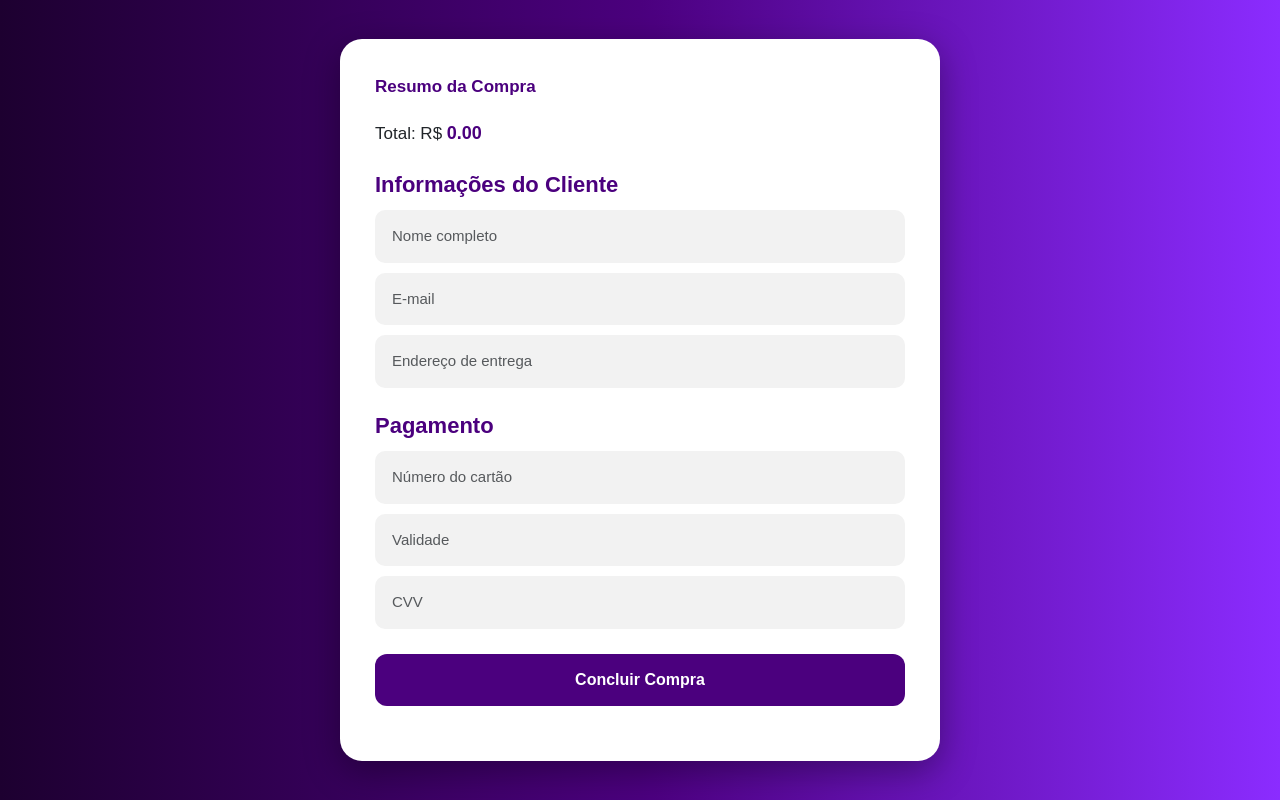
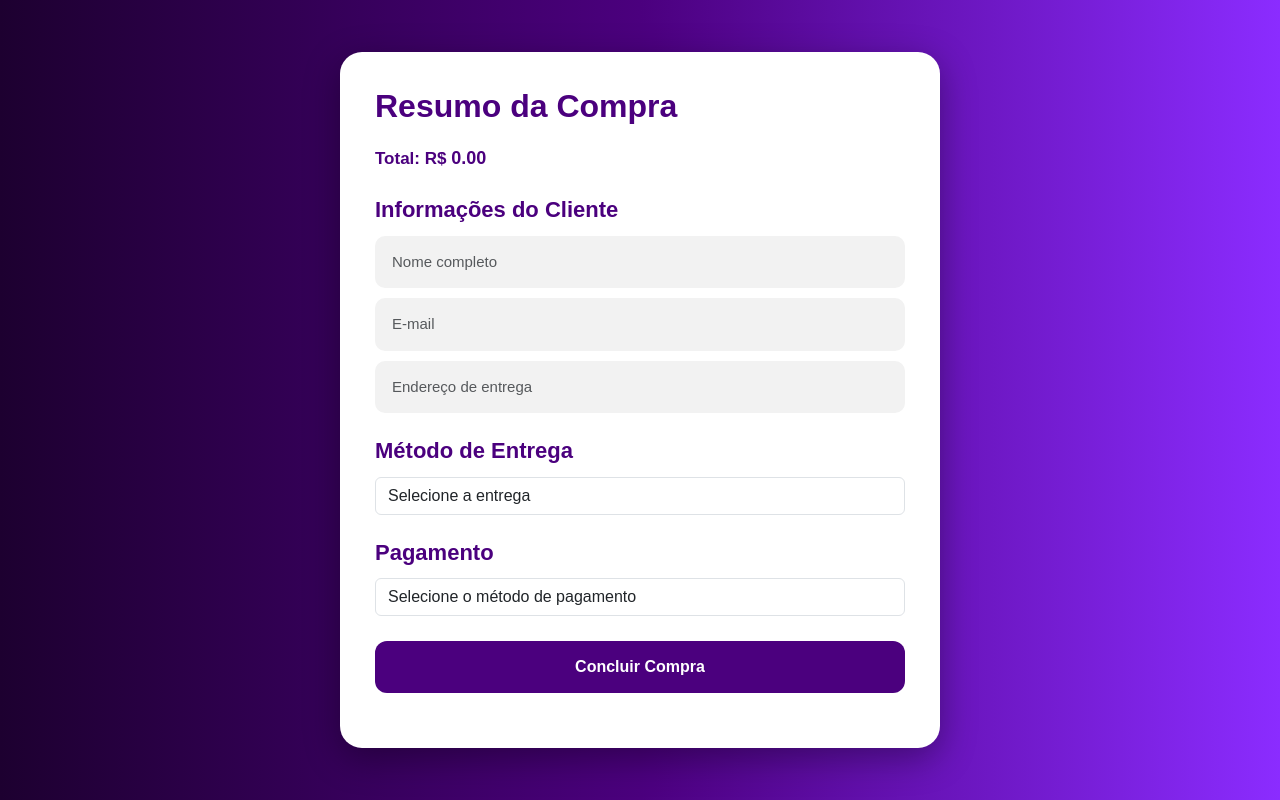
Before and after one commit to misticmoonon/mistc, a plain HTML site: page checkout.html in a window 1280 px wide. Both pictures are taken after a click on the button "Concluir Compra". Drawn offline with nearby package versions, Linux system fonts and the light colour scheme.

Commit message:
Atualização checkout

```diff
--- a/checkout.html
+++ b/checkout.html
@@ -12,15 +12,15 @@
     .checkout-container h2 { margin-bottom: 20px; }
     .checkout-container ul { list-style: none; padding: 0; margin-bottom: 20px; }
     .checkout-container li { display: flex; justify-content: space-between; padding: 5px 0; border-bottom: 1px solid #ccc; }
-    .checkout-container input, .checkout-container button { margin-bottom: 10px; }
+    .checkout-container input, .checkout-container select, .checkout-container button { margin-bottom: 10px; }
     .button-finalizar { background-color: rgb(66, 0, 128); color: rgb(212, 195, 195); width: 100%; }
-
+    #qrCode { display: block; margin: 10px auto; max-width: 200px; }
   </style>
 </head>
 <body>
 
 <div class="checkout-container">
-  <p>Resumo da Compra</h2>
+  <h2>Resumo da Compra</h2>
   <ul id="resumoCarrinho"></ul>
   <p>Total: R$ <span id="totalCompra">0.00</span></p>
 
@@ -29,22 +29,48 @@
   <input type="email" id="emailCliente" placeholder="E-mail" class="form-control">
   <input type="text" id="enderecoCliente" placeholder="Endereço de entrega" class="form-control">
 
+  <h3>Método de Entrega</h3>
+  <select id="metodoEntrega" class="form-control">
+    <option value="">Selecione a entrega</option>
+    <option value="padrao">Padrão</option>
+    <option value="expresso">Expresso</option>
+  </select>
+
   <h3>Pagamento</h3>
+  <select id="metodoPagamento" class="form-control" onchange="atualizarCamposPagamento()">
+    <option value="">Selecione o método de pagamento</option>
+    <option value="cartao_credito">Cartão de Crédito</option>
+    <option value="cartao_debito">Cartão de Débito</option>
+    <option value="pix">Pix</option>
+    <option value="boleto">Boleto Bancário</option>
+  </select>
+
+  <div id="camposCartao" style="display:none;">
     <input type="text" id="cartaoCliente" placeholder="Número do cartão" class="form-control">
     <input type="text" id="validadeCartao" placeholder="Validade" class="form-control">
     <input type="text" id="cvvCartao" placeholder="CVV" class="form-control">
+  </div>
 
-  <button onclick="concluirCompra()" class="button0 button-finalizar">Concluir Compra</button>
+  <div id="camposPix" style="display:none;">
+    <p>Use o QR code abaixo para efetuar o pagamento via Pix:</p>
+    <img id="qrCode" src="" alt="QR Code Pix">
+    <button type="button" onclick="gerarQR()">Gerar QR Code</button>
+  </div>
+
+  <div id="camposBoleto" style="display:none;">
+    <p>O boleto será gerado após a confirmação do pedido.</p>
+  </div>
+
+  <button onclick="concluirCompra()" class="button-finalizar">Concluir Compra</button>
 </div>
 
 <script>
-  // Recuperar carrinho do LocalStorage
   let carrinho = JSON.parse(localStorage.getItem('carrinho')) || [];
-  let total = localStorage.getItem('total') || "0.00";
+  let total = parseFloat(localStorage.getItem('total')) || 0.00;
 
   const resumoCarrinho = document.getElementById('resumoCarrinho');
   const totalCompra = document.getElementById('totalCompra');
-  totalCompra.textContent = total;
+  totalCompra.textContent = total.toFixed(2);
 
   carrinho.forEach(item => {
       const li = document.createElement('li');
@@ -52,20 +78,47 @@ carrinho.forEach(item => {
       resumoCarrinho.appendChild(li);
   });
 
+  function atualizarCamposPagamento() {
+    const metodo = document.getElementById('metodoPagamento').value;
+    const camposCartao = document.getElementById('camposCartao');
+    document.getElementById('camposPix').style.display = metodo === 'pix' ? 'block' : 'none';
+    document.getElementById('camposBoleto').style.display = metodo === 'boleto' ? 'block' : 'none';
+    camposCartao.style.display = (metodo === 'cartao_credito' || metodo === 'cartao_debito') ? 'block' : 'none';
+    if(metodo === 'pix') gerarQR(); // gera QR ao selecionar Pix
+  }
+
+  function gerarQR() {
+    const valorPix = total.toFixed(2);
+    const chavePix = "meuemail@exemplo.com";
+    const textoQR = `PIX:${chavePix};VALOR:${valorPix};`;
+    const qrImg = document.getElementById('qrCode');
+    qrImg.src = `https://api.qrserver.com/v1/create-qr-code/?size=200x200&data=${encodeURIComponent(textoQR)}`;
+  }
 
   function concluirCompra() {
       const nome = document.getElementById('nomeCliente').value;
       const email = document.getElementById('emailCliente').value;
       const endereco = document.getElementById('enderecoCliente').value;
+      const entrega = document.getElementById('metodoEntrega').value;
+      const pagamento = document.getElementById('metodoPagamento').value;
 
-      if(!nome || !email || !endereco) {
-          alert('Por favor, preencha todos os dados!');
+      if (!nome || !email || !endereco || !entrega || !pagamento) {
+          alert('Por favor, preencha todos os dados e selecione método de entrega e pagamento!');
           return;
+      }
+
+      if (pagamento === 'cartao_credito' || pagamento === 'cartao_debito') {
+          const numero = document.getElementById('cartaoCliente').value;
+          const validade = document.getElementById('validadeCartao').value;
+          const cvv = document.getElementById('cvvCartao').value;
+          if (!numero || !validade || !cvv) {
+              alert('Por favor, preencha os dados do cartão!');
+              return;
+          }
       }
 
       alert('Compra concluída com sucesso!\nObrigado pela preferência.');
 
-      // Limpar LocalStorage e redirecionar para página inicial
       localStorage.removeItem('carrinho');
       localStorage.removeItem('total');
       window.location.href = "index.html";
```
Lines whose indentation alone changed are shown as unchanged.
